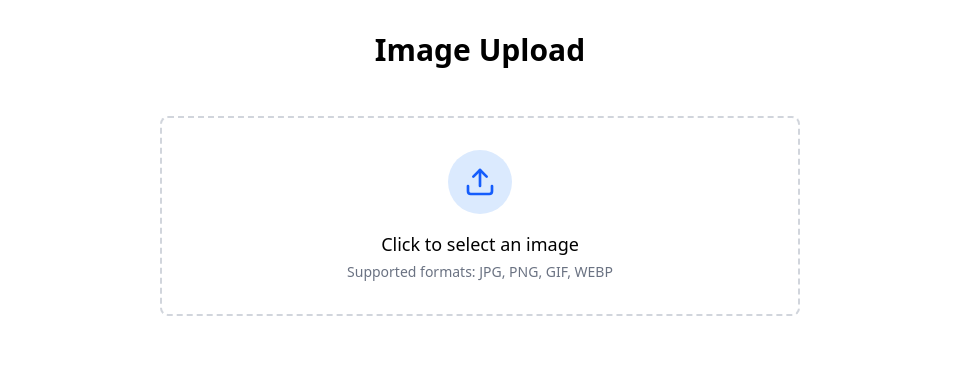
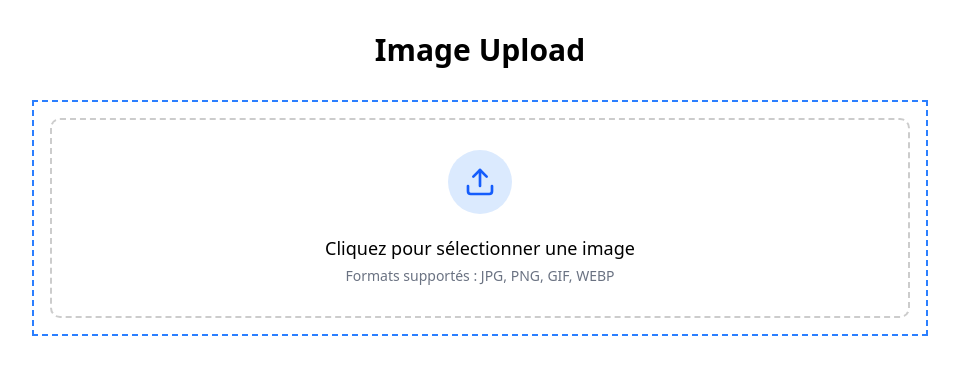
Before and after one commit to Popout-Studio-Dev/image-blur, a Next.js app: page / in a window 1280 px wide. Shown: the top 374 px of the page, without its empty margins (160-1119 px from the left). Built offline with nearby package versions, Linux system fonts and the light colour scheme.

Commit message:
Create CustomInputUpload and add drag-and-drop functionality

```diff
--- /dev/null
+++ b/src/components/CustomInputUpload.tsx
@@ -0,0 +1,78 @@
+import { Upload } from 'lucide-react';
+import React, { useCallback, useEffect, useRef, useState } from 'react';
+import { useDropzone } from 'react-dropzone';
+
+type TypeProps = {
+    setImage: (value: string | ArrayBuffer | null) => void;
+};
+
+const CustomInputUpload: React.FC<TypeProps> = ({ setImage }) => {
+    const [preview, setPreview] = useState<string | ArrayBuffer | null>(null);
+    const [isHovered, setIsHovered] = useState(false);
+
+
+    const handleRender = (file: File | null) => {
+        if (file) {
+            const reader = new FileReader();
+            reader.onload = () => {
+                const result = reader.result;
+                setPreview(result);
+                setImage(result);
+            };
+            reader.readAsDataURL(file);
+        }
+    };
+
+    const onDrop = useCallback((acceptedFiles: File[]) => {
+        const file = acceptedFiles[0];
+        if (file) {
+            handleRender(file);
+        }
+    }, [setImage]);
+
+    const { getRootProps, getInputProps } = useDropzone({
+        onDrop,
+        onDragEnter: () => setIsHovered(true),
+        onDragLeave: () => setIsHovered(false),
+        onDropAccepted: () => setIsHovered(false),
+    });
+
+
+
+    return (
+        <div
+            {...getRootProps()}
+            style={{
+                border: '2px dashed #cccccc',
+                borderRadius: '10px',
+                padding: '20px',
+                width: '100%',
+                height: '200px',
+                display: 'flex',
+                justifyContent: 'center',
+                alignItems: 'center',
+                backgroundColor: isHovered ? 'rgba(0, 0, 0, 0.1)' : 'white',
+                transition: 'background-color 0.3s',
+            }}
+        >
+            <input {...getInputProps()} />
+            {
+                isHovered ? (
+                    <p>Relâchez le fichier ici ...</p>
+                ) : !preview ? (
+                    <div className='flex flex-col justify-center items-center space-y-5'>
+                        <div className="rounded-full w-16 h-16 bg-blue-100 p-4">
+                            <Upload className="w-8 h-8 text-blue-600" />
+                        </div>
+                        <div className="text-center">
+                            <p className="text-lg font-medium">Cliquez pour sélectionner une image</p>
+                            <p className="text-sm text-gray-500 mt-1">Formats supportés : JPG, PNG, GIF, WEBP</p>
+                        </div>
+                    </div>
+                ) : null
+            }
+        </div>
+    );
+};
+
+export default CustomInputUpload;
--- a/src/components/ImageUpload.tsx
+++ b/src/components/ImageUpload.tsx
@@ -2,10 +2,11 @@ import React, { useState, useRef, useEffect } from "react";
 import { Download, Eraser, Trash, Upload } from "lucide-react";
 import RangeSlider from "./RangeSlider";
 import ActionButton from "./ActionButton";
+import CustomInputUpload from "./CustomInputUpload";
 
 
 export function ImageUpload() {
-  const [image, setImage] = useState<string | null>(null);
+  const [image, setImage] = useState<string | ArrayBuffer | null>(null);
   const [isDrawing, setIsDrawing] = useState(false);
   const [blurRadius, setBlurRadius] = useState(10);
   const canvasRef = useRef<HTMLCanvasElement>(null);
@@ -23,6 +24,7 @@ export function ImageUpload() {
       ctx.drawImage(imgRef.current, 0, 0);
       originalImageDataRef.current = ctx.getImageData(0, 0, canvasRef.current.width, canvasRef.current.height);
     };
+    imgRef.current.src = image as string
   }, [image]);
 
   const handleDraw = (e: React.MouseEvent<HTMLCanvasElement>, drawing: boolean) => {
@@ -74,13 +76,32 @@ export function ImageUpload() {
 
 
   return (
-    <div className="w-full max-w-2xl mx-auto p-4">
-      <div className="space-y-4">
-        <label className="border-2 border-dashed rounded-lg p-8 cursor-pointer flex flex-col items-center justify-center gap-4 border-gray-300 hover:border-blue-400">
+
+    <div className={`w-full   mx-auto border-2 border-dashed border-blue-500  p-4`}>
+      <div className="space-y-4  ">
+        {image ? (
+            <div className="relative w-full aspect-video ">
+              <img ref={imgRef} src={image as string} alt="Uploaded preview" className="hidden" />
+              <canvas
+                ref={canvasRef}
+                className="absolute top-0 left-0 w-full h-full cursor-crosshair"
+                onMouseDown={() => setIsDrawing(true)}
+                onMouseMove={(e) => handleDraw(e, isDrawing)}
+                onMouseUp={() => setIsDrawing(false)}
+                onMouseLeave={() => setIsDrawing(false)}
+              />
+            </div>
+          ) :
+            // call the custom image upload this component do : drag and drop , copy and paste  upload .
+            // props 'setImage' est state to change value of 'image'
+            <CustomInputUpload setImage={setImage}/>
+        }
+        {/* <label className="border-2 border-dashed rounded-lg p-8 cursor-pointer flex flex-col items-center justify-center gap-4 border-gray-300 hover:border-blue-400">
           <input
             type="file"
             accept="image/*"
             onChange={(e) => {
+
               const file = e.target.files?.[0];
               if (file) {
                 const reader = new FileReader();
@@ -90,6 +111,9 @@ export function ImageUpload() {
             }}
             className="hidden"
           />
+
+          <CustomInputUpload setImage={setImage}/>
+
           {image ? (
             <div className="relative w-full aspect-video">
               <img ref={imgRef} src={image} alt="Uploaded preview" className="hidden" />
@@ -113,7 +137,7 @@ export function ImageUpload() {
               </div>
             </>
           )}
-        </label>
+        </label> */}
         {image && (
           <div className="space-y-4">
             <div>
--- a/src/pages/index.tsx
+++ b/src/pages/index.tsx
@@ -1,9 +1,13 @@
+import DrapDrop from "@/components/CustomInputUpload";
 import { ImageUpload } from "@/components/ImageUpload";
+import { useState } from "react";
 
 
 
 
 export default function Home() {
+    const [image, setImage] = useState<string | ArrayBuffer | null>(null);
+
   return (
     <>
       <main className="min-h-screen p-8">
@@ -11,6 +15,8 @@ export default function Home() {
         <h1 className="text-3xl font-bold text-center mb-8">Image Upload</h1>
         <ImageUpload />
       </div>
+
+
     </main>
     </>
   );
```
Also changed, not shown: 1 other file (tests, documents, lock files or other folders).
